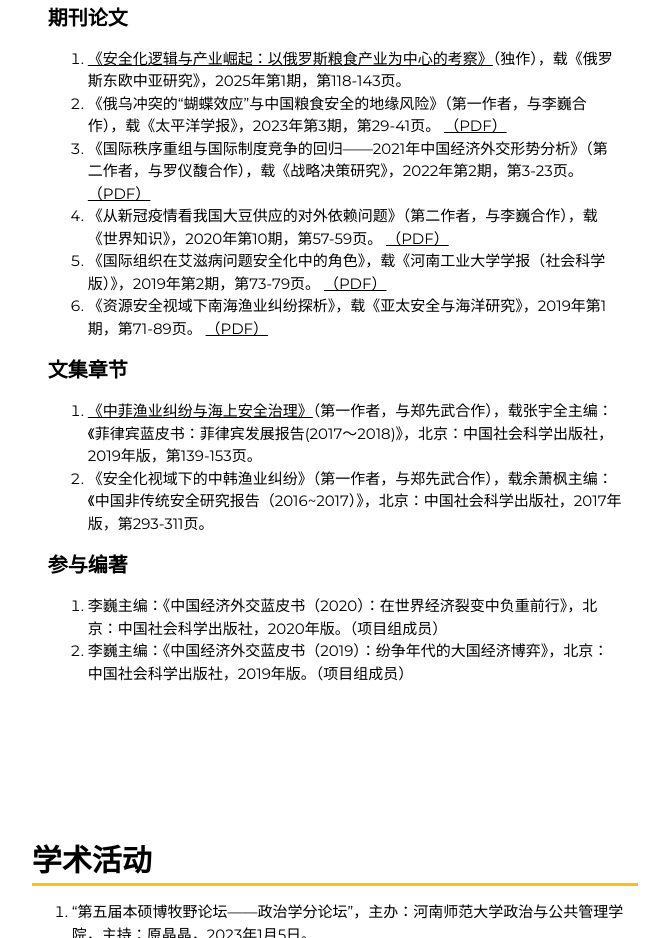
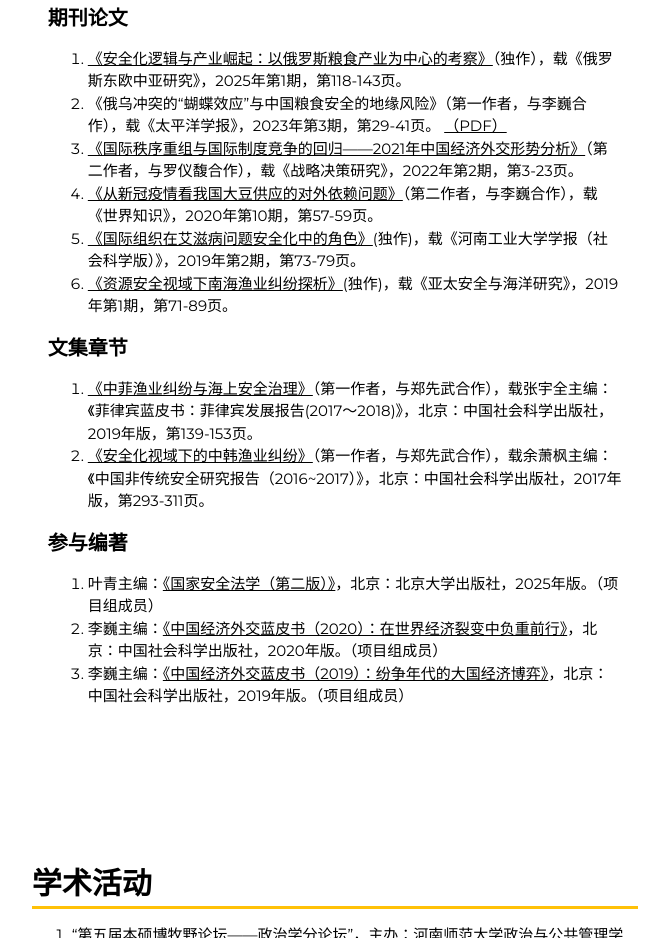
Before and after one commit to nguzl/nguzl.github.io, a plain HTML site: page index.html in a window 1280 px wide. Shown: the part 1183-2121 px from the top of the page, without its empty margins (465-1134 px from the left). Drawn offline with nearby package versions, Linux system fonts and the light colour scheme.

```diff
--- a/index.html
+++ b/index.html
@@ -91,14 +91,10 @@
                   <li><a href="https://nguzl.github.io/files/2025_zhaolan.pdf" target="_blank">《安全化逻辑与产业崛起：以俄罗斯粮食产业为中心的考察》</a>（独作），载《俄罗斯东欧中亚研究》，2025年第1期，第118-143页。</li>
                   <li>《俄乌冲突的“蝴蝶效应”与中国粮食安全的地缘风险》（第一作者，与李巍合作），载《太平洋学报》，2023年第3期，第29-41页。
                   <a href="https://nguzl.github.io/files/俄乌冲突的“蝴蝶效应”与中国粮食安全的地缘风险_赵岚.pdf">（PDF）</a></li>
-                  <li>《国际秩序重组与国际制度竞争的回归——2021年中国经济外交形势分析》（第二作者，与罗仪馥合作），载《战略决策研究》，2022年第2期，第3-23页。
-                  <a href="https://nguzl.github.io/files/2022_luoyifu_zhaolan.pdf">（PDF）</a></li>
-                  <li>《从新冠疫情看我国大豆供应的对外依赖问题》（第二作者，与李巍合作），载《世界知识》，2020年第10期，第57-59页。
-                  <a href="https://nguzl.github.io/files/2020_liwei_zhaolan.pdf">（PDF）</a></li>
-                  <li>《国际组织在艾滋病问题安全化中的角色》，载《河南工业大学学报（社会科学版）》，2019年第2期，第73-79页。
-                    <a href="https://nguzl.github.io/files/2019_zhaolan.pdf">（PDF）</a></li>
-                  <li>《资源安全视域下南海渔业纠纷探析》，载《亚太安全与海洋研究》，2019年第1期，第71-89页。
-                    <a href="https://nguzl.github.io/files/资源安全视域下南海渔业纠纷探析_赵岚.pdf">（PDF）</a></li>
+                  <li><a href="https://nguzl.github.io/files/2022_luoyifu_zhaolan.pdf" target="_blank">《国际秩序重组与国际制度竞争的回归——2021年中国经济外交形势分析》</a>（第二作者，与罗仪馥合作），载《战略决策研究》，2022年第2期，第3-23页。</li>
+                  <li><a href="https://nguzl.github.io/files/2020_liwei_zhaolan.pdf" target="_blank">《从新冠疫情看我国大豆供应的对外依赖问题》</a>（第二作者，与李巍合作），载《世界知识》，2020年第10期，第57-59页。</li>
+                  <li><a href="https://nguzl.github.io/files/2019_zhaolan.pdf" target="_blank">《国际组织在艾滋病问题安全化中的角色》</a>(独作)，载《河南工业大学学报（社会科学版）》，2019年第2期，第73-79页。</li>
+                  <li><a href="https://nguzl.github.io/files/资源安全视域下南海渔业纠纷探析_赵岚.pdf" target="_blank">《资源安全视域下南海渔业纠纷探析》</a>(独作)，载《亚太安全与海洋研究》，2019年第1期，第71-89页。</li>
                  </ol>
               </div>
               <div class="">
@@ -106,15 +102,16 @@
                 <p class="w3-ul" style="line-height:500%">
                 <ol>
                   <li><a href="https://www.ydylcn.com/skwx_ydyl/bookdetail?SiteID=1&ID=7807345" target="_blank">《中菲渔业纠纷与海上安全治理》</a>（第一作者，与郑先武合作），载张宇全主编：《菲律宾蓝皮书：菲律宾发展报告(2017～2018)》，北京：中国社会科学出版社，2019年版，第139-153页。</li>
-                  <li>《安全化视域下的中韩渔业纠纷》（第一作者，与郑先武合作），载余萧枫主编：《中国非传统安全研究报告（2016~2017）》，北京：中国社会科学出版社，2017年版，第293-311页。</li>
+                  <li><a href="https://www.ydylcn.com/skwx_ydyl/bookdetail?SiteID=1&ID=7342901" target="_blank">《安全化视域下的中韩渔业纠纷》</a>（第一作者，与郑先武合作），载余萧枫主编：《中国非传统安全研究报告（2016~2017）》，北京：中国社会科学出版社，2017年版，第293-311页。</li>
                 </ol>
               </div>
               <div class="">
                 <h4>参与编著</h4>
                 <p class="w3-ul" style="font-weight: 500;">
                 <ol>
-                  <li>李巍主编：《中国经济外交蓝皮书（2020）：在世界经济裂变中负重前行》，北京：中国社会科学出版社，2020年版。（项目组成员）</li>
-                  <li>李巍主编：《中国经济外交蓝皮书（2019）：纷争年代的大国经济博弈》，北京：中国社会科学出版社，2019年版。（项目组成员）</li>
+                  <li>叶青主编：<a href="http://www.law-lib.com/shopping/shopview_p.asp?id=99907" target="_blank">《国家安全法学（第二版）》</a>，北京：北京大学出版社，2025年版。（项目组成员）</li>
+                  <li>李巍主编：<a href="https://www.sklib.cn/booklib/bookPreview?SiteID=122&ID=7762460&fromSubID=285" target="_blank">《中国经济外交蓝皮书（2020）：在世界经济裂变中负重前行》</a>，北京：中国社会科学出版社，2020年版。（项目组成员）</li>
+                  <li>李巍主编：<a href="https://www.sklib.cn/booklib/bookPreview?SiteID=122&ID=6873725&fromSubID=285" target="_blank">《中国经济外交蓝皮书（2019）：纷争年代的大国经济博弈》</a>，北京：中国社会科学出版社，2019年版。（项目组成员）</li>
                 </ol>
               </div>
             </div>
```
